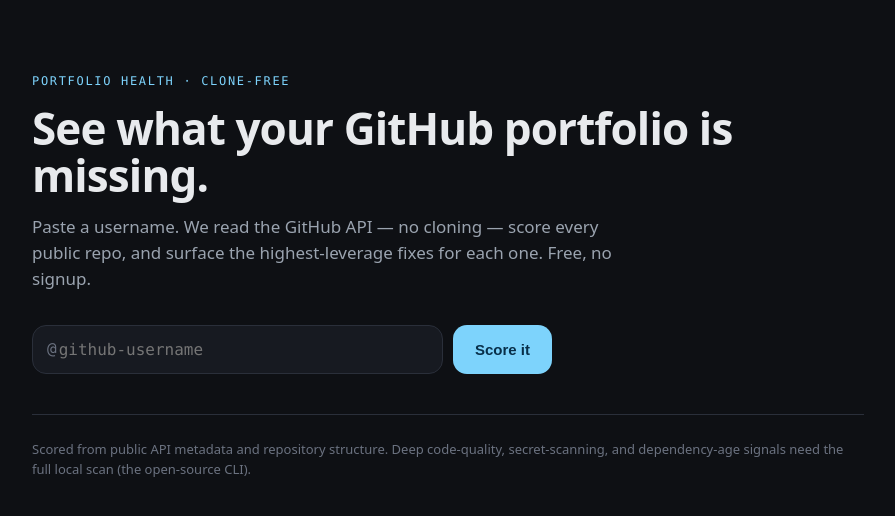
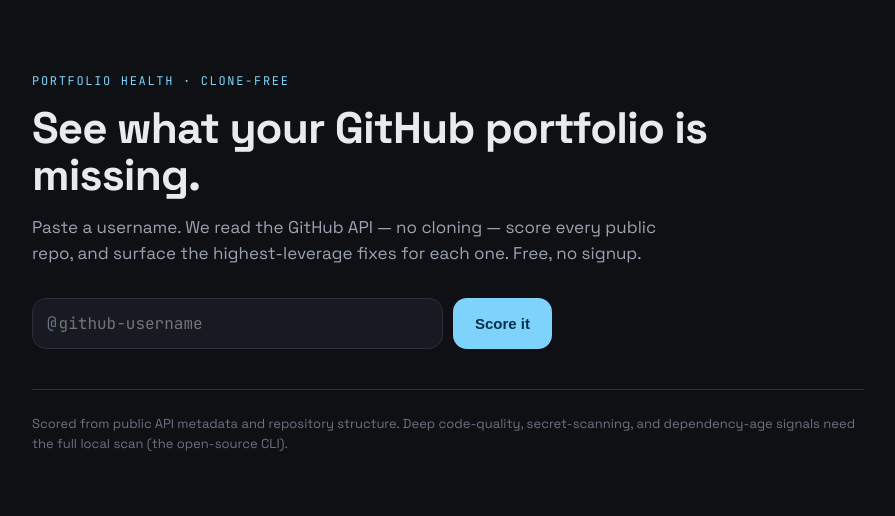
Before and after one commit to saagpatel/GithubRepoAuditor, a Next.js app in the folder web/: page / in a window 1280 px wide. Shown: the top 516 px of the page, without its empty margins (192-1087 px from the left). Built offline with nearby package versions, Linux system fonts and the light colour scheme; no server answers.

Commit message:
feat(web): distinctive self-hosted typography
Load Space Grotesk (display/body) and JetBrains Mono (code/labels) via
next/font, replacing the system-ui stack with intentional, self-hosted
faces. Wired through the --font-sans / --font-mono CSS variables.

```diff
--- a/web/app/globals.css
+++ b/web/app/globals.css
@@ -16,9 +16,8 @@
 	--grade-f: #f87171;
 
 	--radius: 14px;
-	--mono: ui-monospace, "SF Mono", "JetBrains Mono", Menlo, monospace;
-	--sans:
-		ui-sans-serif, system-ui, -apple-system, "Segoe UI", Roboto, sans-serif;
+	--mono: var(--font-mono), ui-monospace, "SF Mono", Menlo, monospace;
+	--sans: var(--font-sans), ui-sans-serif, system-ui, -apple-system, sans-serif;
 }
 
 * {
--- a/web/app/layout.tsx
+++ b/web/app/layout.tsx
@@ -1,5 +1,20 @@
 import type { Metadata } from "next";
+import { JetBrains_Mono, Space_Grotesk } from "next/font/google";
 import "./globals.css";
+
+const sans = Space_Grotesk({
+	subsets: ["latin"],
+	weight: ["300", "400", "500", "700"],
+	variable: "--font-sans",
+	display: "swap",
+});
+
+const mono = JetBrains_Mono({
+	subsets: ["latin"],
+	weight: ["400", "500", "700"],
+	variable: "--font-mono",
+	display: "swap",
+});
 
 export const metadata: Metadata = {
 	title: "Portfolio Health — clone-free GitHub report",
@@ -13,7 +28,7 @@ export default function RootLayout({
 	children: React.ReactNode;
 }) {
 	return (
-		<html lang="en">
+		<html lang="en" className={`${sans.variable} ${mono.variable}`}>
 			<body>{children}</body>
 		</html>
 	);
```
